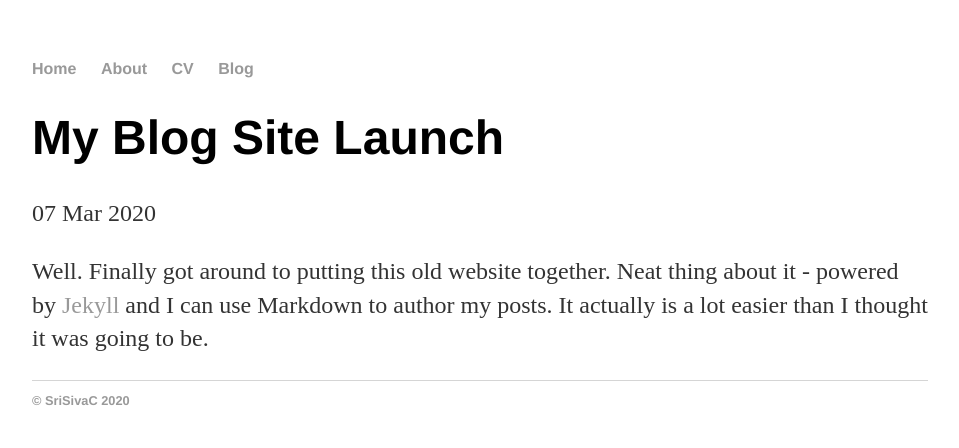
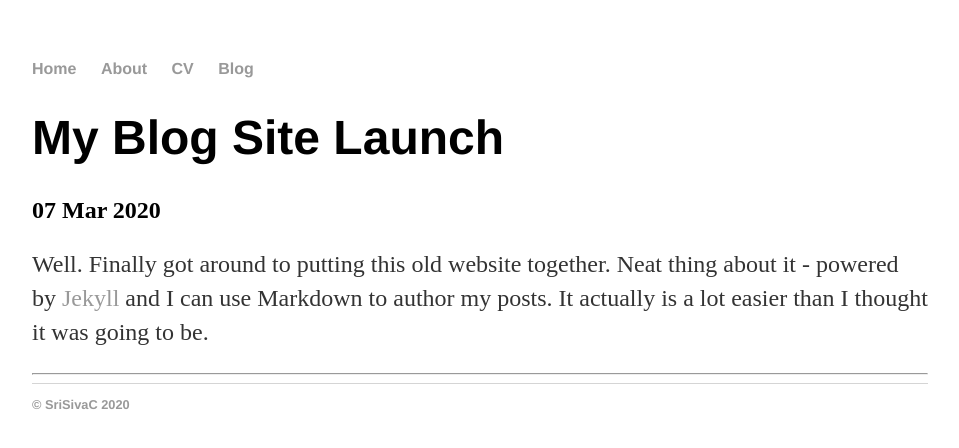
Before and after one commit to SriSivaC/SriSivaC.github.io, a Jekyll site: the page built from _posts/2020-03-07-My-Blog-site-launched.md, in a window 1280 px wide. Shown: the top 448 px of the page, without its empty margins (160-1119 px from the left). Built offline with Jekyll 4.4.1, drawn with Linux system fonts in a browser that asks for light colours.

Commit message:
Update post.html
Trying to add comments

```diff
--- a/_layouts/post.html
+++ b/_layouts/post.html
@@ -1,3 +1,37 @@
+---
+layout: default
+notes: active
+---
+
+<div class="notes">
+		<div class="note single">
+			<h1 class="title">{{ page.title }}</h1>
+
+			<h2 class="date"><info datetime="{{ page.date }}">
+				{{ page.date | date_to_string }} {% if page.author %} by {{ page.author }} {% endif %}
+			</info></h2>
+			<!-- Post content -->
+			<div class="notebody">
+				{{ content }}
+			</div>
+			<!-- Post info -->
+			<div class="noteinfo">
+			<!-- include some categories and tags maybe? -->
+			</div>
+
+			<hr>
+
+			<!-- Post comments -->
+			<div class="notecomments">
+				{% include disqus.html %}
+			</div>
+		</div><!-- / .note .single -->
+</div><!-- /.notes -->
+
+
+
+<!--  ----------------------------------------------------------------------------------------------   -->
+<!--
 ---
 layout: default
 ---
@@ -7,3 +41,4 @@
 <div class="post">
   {{ content }}
 </div>
+-->
```
